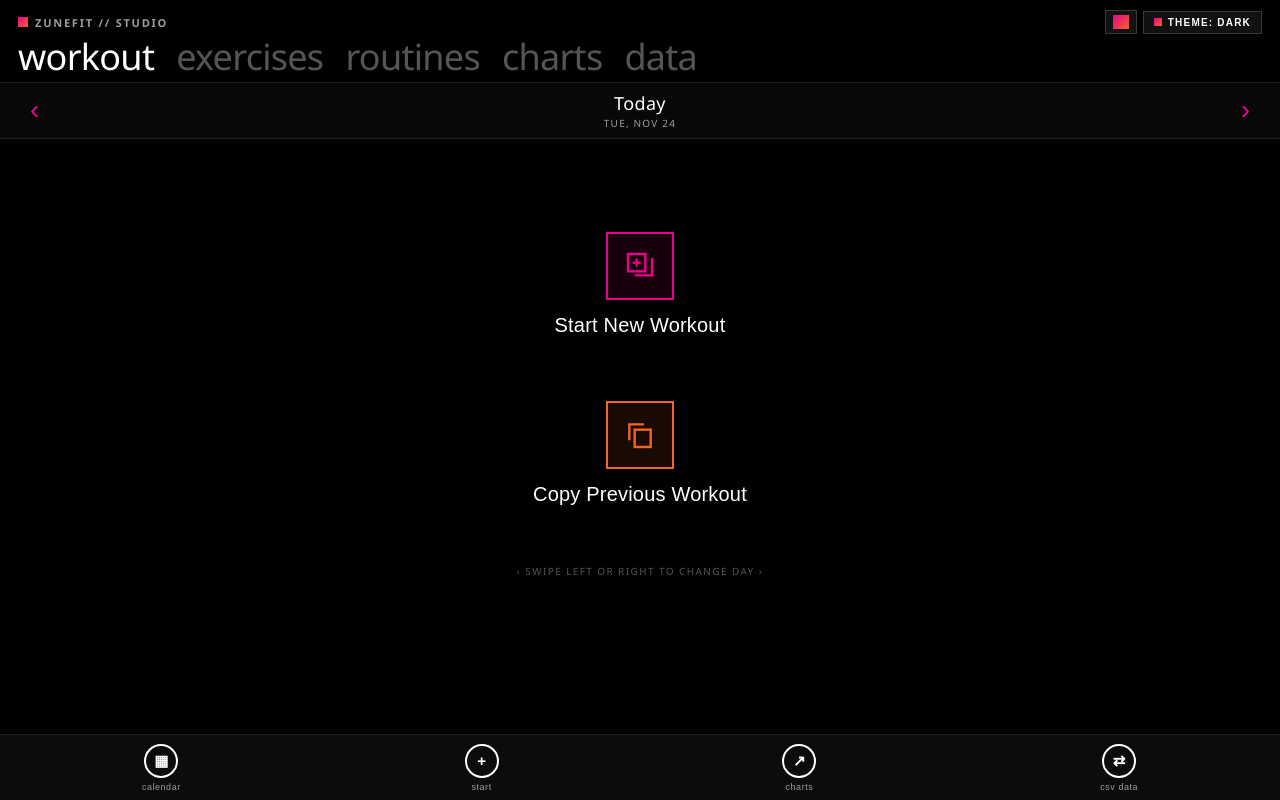
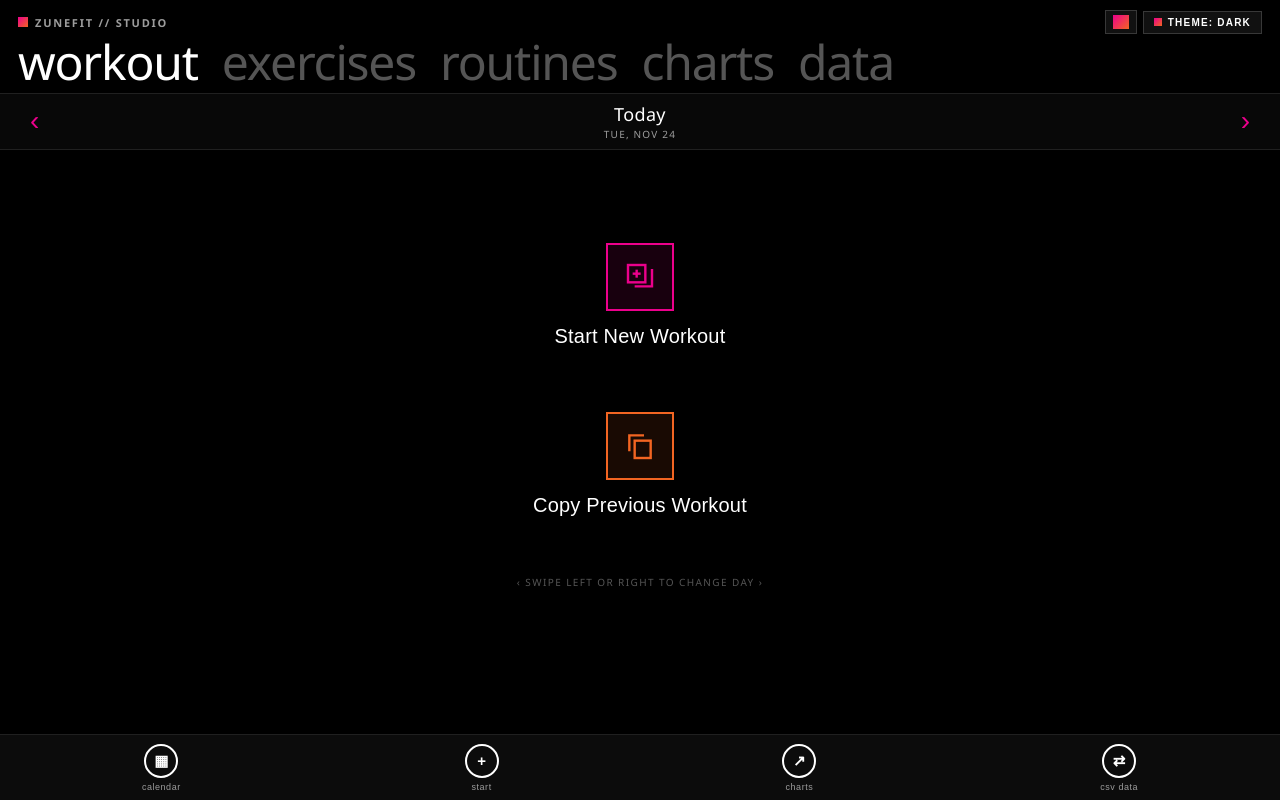
Before and after one commit to masonbaxter360/MetroFit, a plain HTML site: page index.html in a window 1280 px wide. Drawn offline with Linux system fonts and the light colour scheme.

Commit message:
Update index.html

```diff
--- a/index.html
+++ b/index.html
@@ -298,7 +298,7 @@
     /* Pivot Title Strip */
     .pivot-strip {
       display: flex;
-      gap: 22px;
+      gap: 24px;
       overflow-x: auto;
       scrollbar-width: none;
       padding-bottom: 6px;
@@ -306,10 +306,10 @@
     .pivot-strip::-webkit-scrollbar { display: none; }
 
     .pivot-tab {
-      font-size: 36px;
+      font-size: 48px;
       font-weight: 200;
-      letter-spacing: -0.02em;
-      line-height: 1.05;
+      letter-spacing: -0.025em;
+      line-height: 1.02;
       color: var(--text-muted);
       white-space: nowrap;
       cursor: pointer;
@@ -2119,7 +2119,7 @@
         );
       }).join('');
 
-      container.innerHTML = '<div class="' + animClass + '">' + summaryHtml + cardsHtml + '</div>';
+      container.innerHTML = '<div class="' + animClass + '">' + cardsHtml + '</div>';
     }
 
     /* ========================================================================
@@ -3069,7 +3069,7 @@
       var pt = pts[idx];
       readout.innerHTML =
         '<div>' + formatShortDate(pt.key) + ' — <strong>' + pt.value.toLocaleString() + ' ' + m.unit + '</strong></div>' +
-        '<div class="point-readout-sub">POINT ' + (idx + 1) + ' OF ' + points.length + '</div>';
+        '<div class="point-readout-sub">POINT ' + (idx + 1) + ' OF ' + pts.length + '</div>';
     }
 
     function renderChartsPane() {
```
